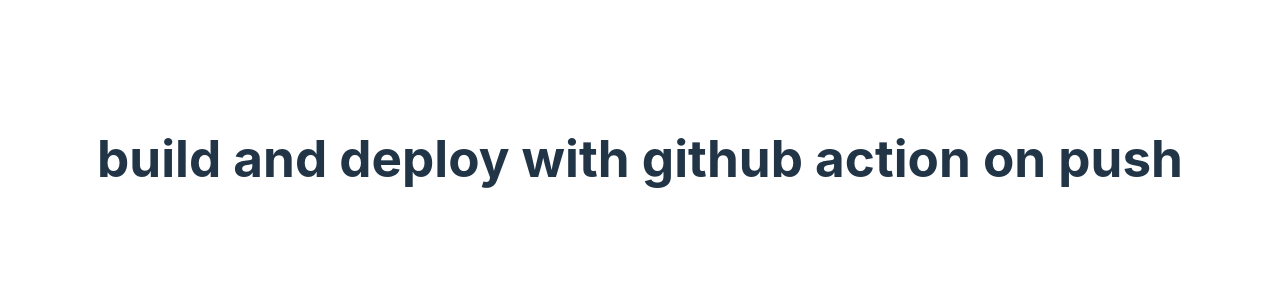
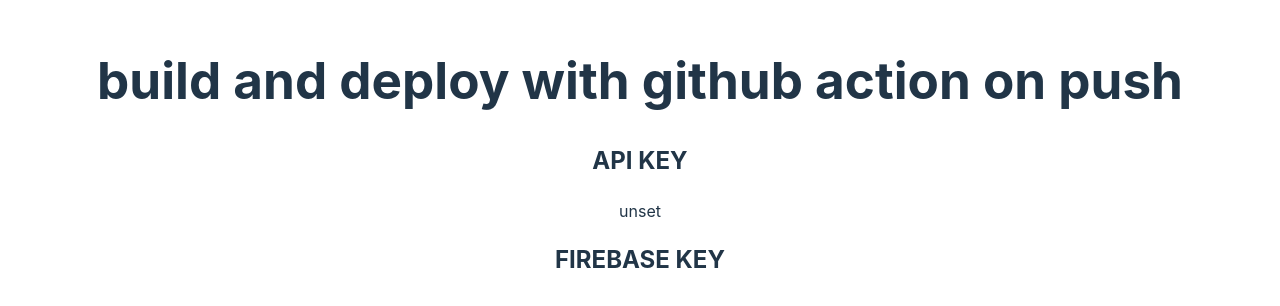
Before and after one commit to vimtage1/deploy-tutorial, a React (Vite) app: page / in a window 1280 px wide. Shown: the part 242-548 px from the top of the page. Built offline with nearby package versions, Linux system fonts and the light colour scheme; no server answers.

Commit message:
update build.yml

```diff
--- a/src/App.tsx
+++ b/src/App.tsx
@@ -5,6 +5,14 @@
   return (
     <>
       <h1>build and deploy with github action on push</h1>
+      <p>{import.meta.env.VITE_PAGE_TITLE}</p>
+
+      <h2>API KEY</h2>
+      <p>{import.meta.env.API_KEY}</p>
+
+      <h2>FIREBASE KEY</h2>
+      <p>{import.meta.env.FIREBASE_KEY}</p>
+
     </>
   )
 }
```
